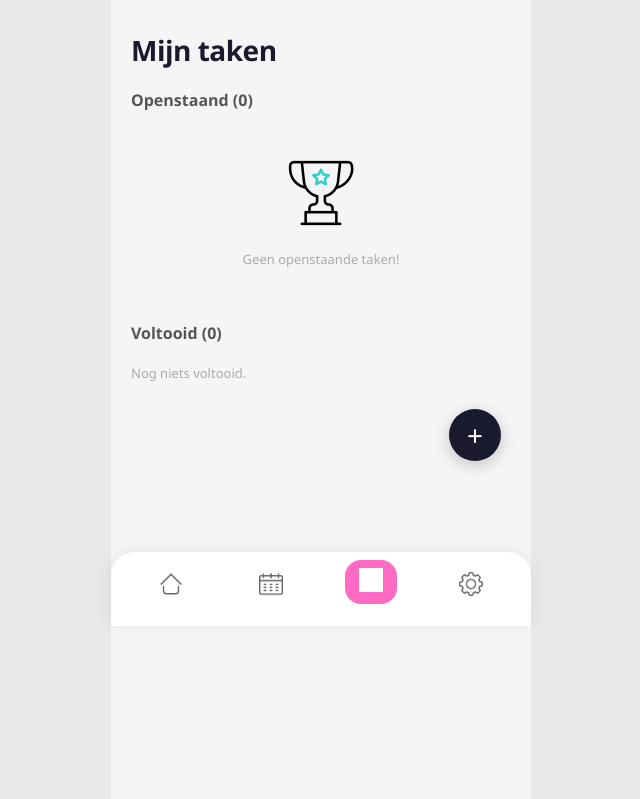
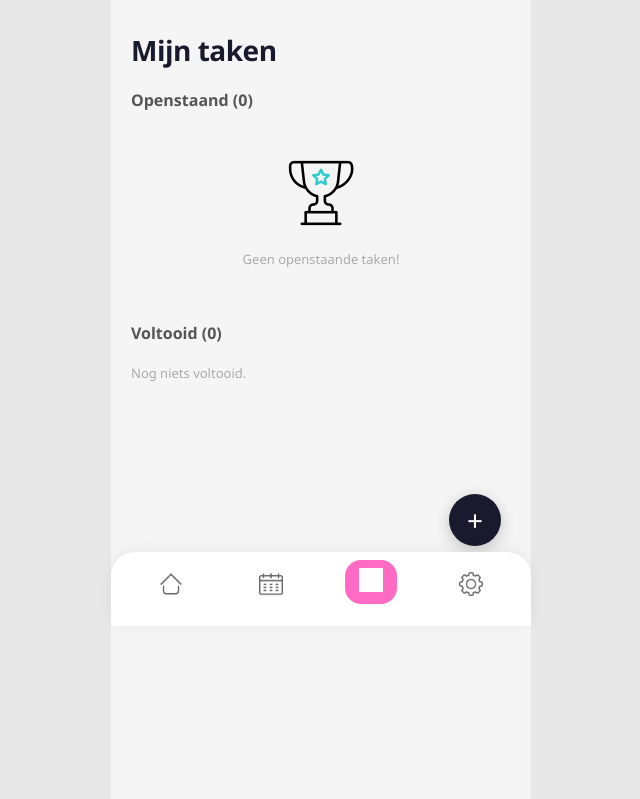
Before and after one commit to AL-Heuvel/StudyBuddy, a Flask app: page /taken in a window 1280 px wide. Shown: the part 174-973 px from the top of the page, without its empty margins (319-959 px from the left). Run offline with Flask 3, Linux system fonts and the light colour scheme; the visitor is signed in with stand-in values (Sample User, id 1); data comes from the database, SQL or seed files in the repository; data that the repository does not hold is empty; some libraries are stand-ins or nearby versions; grey boxes are pictures that could not be loaded.

Commit message:
toevoeg knop goed gezet

```diff
--- a/static/css/style.css
+++ b/static/css/style.css
@@ -337,7 +337,7 @@ body {
 /* ── FAB ── */
 .fab {
     position: fixed;
-    bottom: 165px;
+    bottom: 80px;
     right: 50%;
     transform: translateX(180px);
     width: 52px; height: 52px;
--- a/templates/dashboard.html
+++ b/templates/dashboard.html
@@ -54,9 +54,6 @@
   </div>
 
 
-  <a href="{{ url_for('taak_nieuw') }}" class="fab">+</a>
-
-
   <div class="timer-balk" id="timerBalk">
     <span class="timer-icon">⏱</span>
     <span class="timer-display" id="timerDisplay">25:00</span>
```
